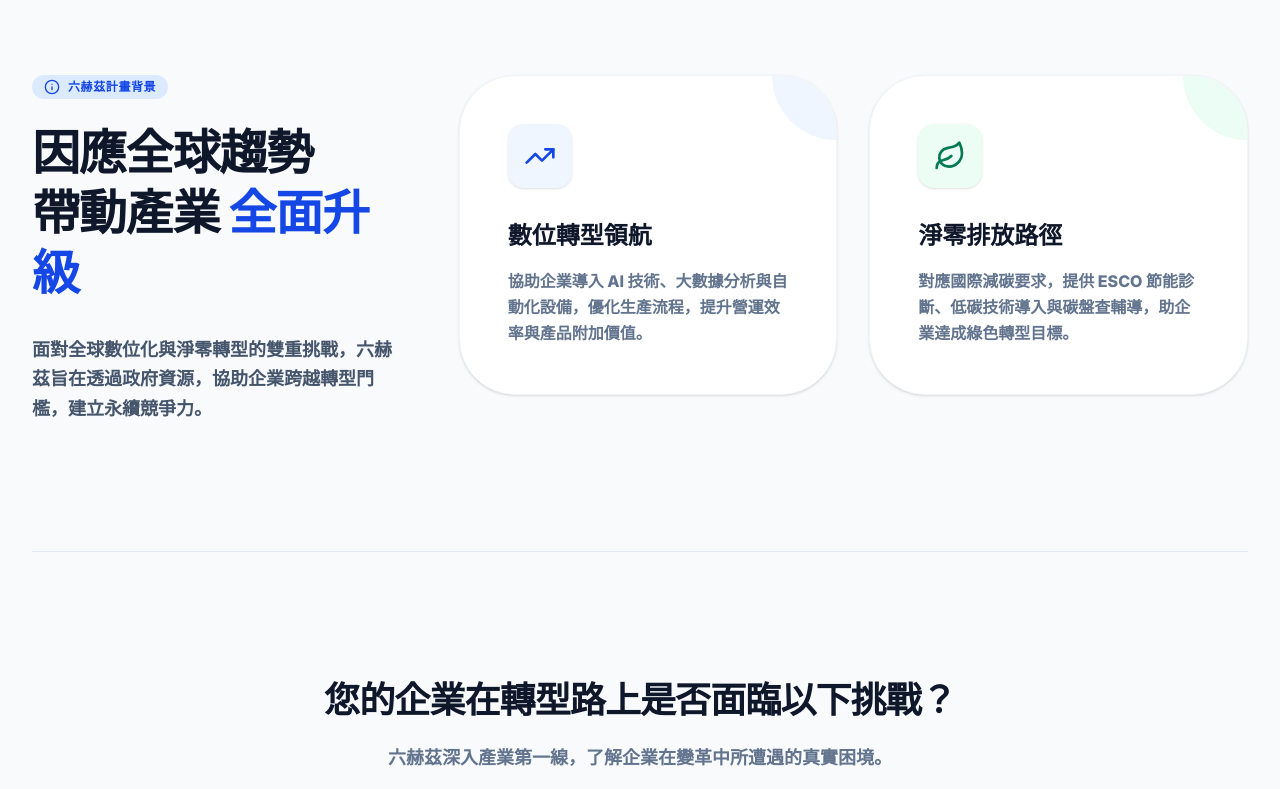
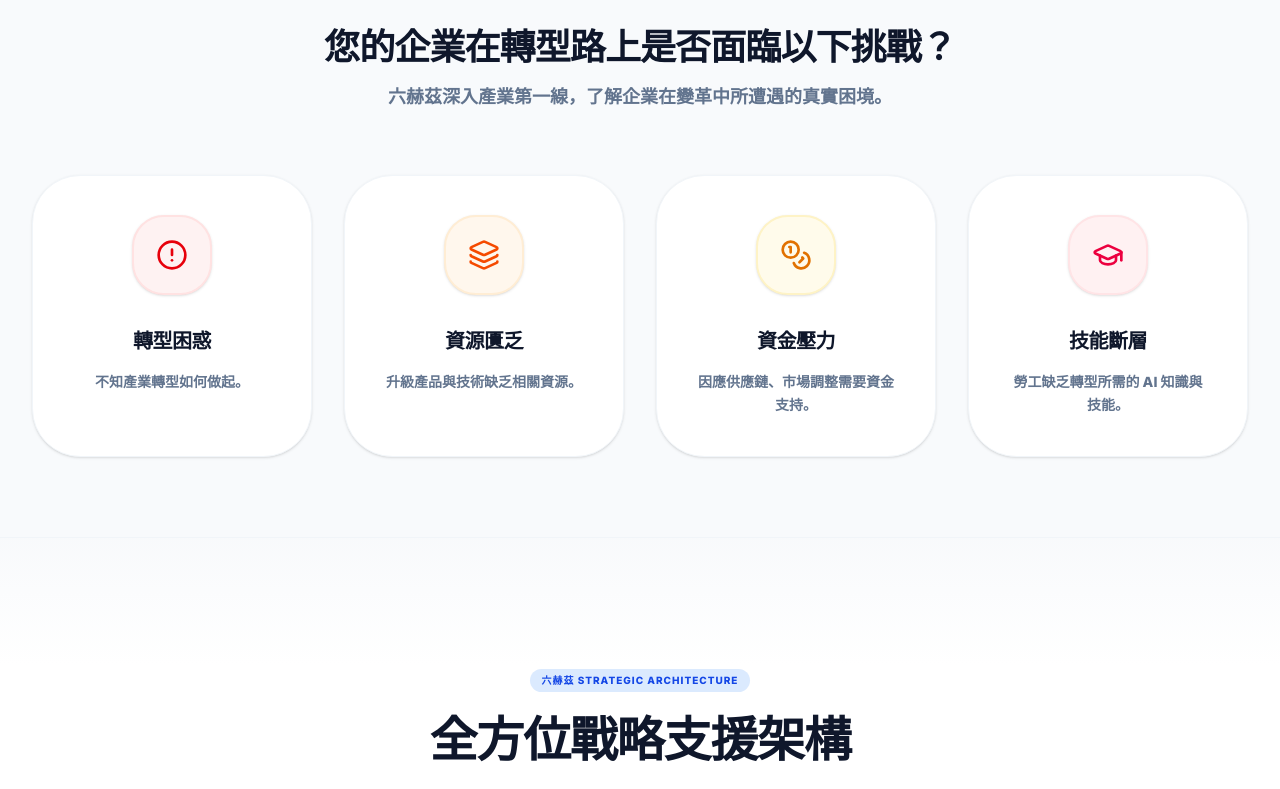
Before and after one commit to Lee-unhn/-19-1, a React (Vite) app: page / in a window 1280 px wide. Shown: the part 2380-3169 px from the top of the page. Built offline with nearby package versions, Linux system fonts and the light colour scheme.

Commit message:
刪除不必要項目

```diff
--- a/src/App.tsx
+++ b/src/App.tsx
@@ -25,7 +25,9 @@ import {
   Package,
   AlertCircle,
   Layers,
-  Coins
+  Coins,
+  ChevronRight,
+  ChevronDown
 } from 'lucide-react';
 import { cn } from './lib/utils';
 
@@ -199,28 +201,28 @@ const Hero = () => (
   </section>
 );
 
-const ProjectBackground = () => {
+const Challenges = () => {
   const challenges = [
     {
-      icon: <AlertCircle className="w-8 h-8" />,
+      icon: <AlertCircle className="w-6 h-6 sm:w-8 sm:h-8" />,
       title: "轉型困惑",
       desc: "不知產業轉型如何做起。",
       color: "bg-red-50 text-red-600 border-red-100"
     },
     {
-      icon: <Layers className="w-8 h-8" />,
+      icon: <Layers className="w-6 h-6 sm:w-8 sm:h-8" />,
       title: "資源匱乏",
       desc: "升級產品與技術缺乏相關資源。",
       color: "bg-orange-50 text-orange-600 border-orange-100"
     },
     {
-      icon: <Coins className="w-8 h-8" />,
+      icon: <Coins className="w-6 h-6 sm:w-8 sm:h-8" />,
       title: "資金壓力",
       desc: "因應供應鏈、市場調整需要資金支持。",
       color: "bg-amber-50 text-amber-600 border-amber-100"
     },
     {
-      icon: <GraduationCap className="w-8 h-8" />,
+      icon: <GraduationCap className="w-6 h-6 sm:w-8 sm:h-8" />,
       title: "技能斷層",
       desc: "勞工缺乏轉型所需的 AI 知識與技能。",
       color: "bg-rose-50 text-rose-600 border-rose-100"
@@ -228,83 +230,33 @@ const ProjectBackground = () => {
   ];
 
   return (
-    <section id="background" className="py-32 bg-slate-50 border-y border-slate-100 overflow-hidden relative">
-      <div className="absolute top-1/2 left-1/2 -translate-x-1/2 -translate-y-1/2 w-[1000px] h-[1000px] bg-blue-50/50 rounded-full blur-[120px] -z-10"></div>
-
+    <section id="challenges" className="py-20 bg-slate-50 border-y border-slate-100 overflow-hidden relative">
       <div className="max-w-7xl mx-auto px-4 sm:px-6 lg:px-8">
-        <div className="grid lg:grid-cols-3 gap-16 items-start mb-32">
-          <div className="lg:col-span-1">
-            <div className="inline-flex items-center gap-2 px-3 py-1 rounded-full bg-blue-100 text-blue-700 text-xs font-black uppercase tracking-wider mb-6">
-              <Info className="w-4 h-4" />
-              六赫茲計畫背景
-            </div>
-            <h2 className="text-3xl sm:text-4xl lg:text-5xl font-black text-slate-900 mb-8 leading-tight tracking-tight">
-              因應全球趨勢 <br />
-              帶動產業 <span className="text-blue-700">全面升級</span>
-            </h2>
-            <p className="text-lg text-slate-600 leading-relaxed font-black">
-              面對全球數位化與淨零轉型的雙重挑戰，六赫茲旨在透過政府資源，協助企業跨越轉型門檻，建立永續競爭力。
-            </p>
+        <div className="text-center mb-12 sm:mb-16">
+          <h3 className="text-3xl sm:text-4xl font-black text-slate-900 mb-4 tracking-tight">您的企業在轉型路上是否面臨以下挑戰？</h3>
+          <p className="text-base sm:text-lg text-slate-500 font-black max-w-2xl mx-auto">六赫茲深入產業第一線，了解企業在變革中所遭遇的真實困境。</p>
         </div>
 
-          <div className="lg:col-span-2 grid sm:grid-cols-2 gap-8">
-            <div className="bg-white p-12 rounded-[3.5rem] shadow-sm border border-slate-100 hover:shadow-2xl transition-all duration-500 group relative overflow-hidden">
-              <div className="absolute top-0 right-0 w-32 h-32 bg-blue-50 rounded-full -mr-16 -mt-16 transition-transform group-hover:scale-150 duration-700"></div>
-              <div className="relative">
-                <div className="w-16 h-16 bg-blue-50 rounded-2xl flex items-center justify-center text-blue-700 mb-8 group-hover:bg-blue-700 group-hover:text-white transition-all duration-300 shadow-sm">
-                  <TrendingUp className="w-8 h-8" />
-                </div>
-                <h3 className="text-2xl font-black text-slate-900 mb-4">數位轉型領航</h3>
-                <p className="text-slate-500 text-base leading-relaxed font-black">
-                  協助企業導入 AI 技術、大數據分析與自動化設備，優化生產流程，提升營運效率與產品附加價值。
-                </p>
-              </div>
-            </div>
-
-            <div className="bg-white p-12 rounded-[3.5rem] shadow-sm border border-slate-100 hover:shadow-2xl transition-all duration-500 group relative overflow-hidden">
-              <div className="absolute top-0 right-0 w-32 h-32 bg-emerald-50 rounded-full -mr-16 -mt-16 transition-transform group-hover:scale-150 duration-700"></div>
-              <div className="relative">
-                <div className="w-16 h-16 bg-emerald-50 rounded-2xl flex items-center justify-center text-emerald-700 mb-8 group-hover:bg-emerald-700 group-hover:text-white transition-all duration-300 shadow-sm">
-                  <Leaf className="w-8 h-8" />
-                </div>
-                <h3 className="text-2xl font-black text-slate-900 mb-4">淨零排放路徑</h3>
-                <p className="text-slate-500 text-base leading-relaxed font-black">
-                  對應國際減碳要求，提供 ESCO 節能診斷、低碳技術導入與碳盤查輔導，助企業達成綠色轉型目標。
-                </p>
-              </div>
-            </div>
-          </div>
-        </div>
-
-        <div className="pt-32 border-t border-slate-200 relative">
-          <div className="text-center mb-20">
-            <h3 className="text-4xl font-black text-slate-900 mb-6 tracking-tight">您的企業在轉型路上是否面臨以下挑戰？</h3>
-            <p className="text-lg text-slate-500 font-black max-w-2xl mx-auto">六赫茲深入產業第一線，了解企業在變革中所遭遇的真實困境。</p>
-          </div>
-
-          <div className="grid grid-cols-1 sm:grid-cols-2 lg:grid-cols-4 gap-4 sm:gap-8">
+        <div className="grid grid-cols-2 lg:grid-cols-4 gap-4 sm:gap-8">
           {challenges.map((item, idx) => (
             <motion.div
               key={idx}
-                initial={{ opacity: 0, y: 30 }}
+              initial={{ opacity: 0, y: 20 }}
               whileInView={{ opacity: 1, y: 0 }}
               viewport={{ once: true }}
-                transition={{ delay: idx * 0.1, duration: 0.6 }}
+              transition={{ delay: idx * 0.1, duration: 0.5 }}
               className="group relative"
             >
-                <div className="absolute inset-0 bg-white rounded-[2rem] sm:rounded-[3rem] shadow-sm border border-slate-100 group-hover:shadow-3xl group-hover:-translate-y-3 transition-all duration-500"></div>
-                <div className="relative p-6 sm:p-10 flex flex-col items-center text-center">
-                  <div className={`w-16 h-16 sm:w-24 sm:h-24 rounded-2xl sm:rounded-[2.5rem] flex items-center justify-center mb-6 sm:mb-10 border-2 ${item.color} group-hover:rotate-12 transition-transform duration-500 shadow-sm`}>
+              <div className="absolute inset-0 bg-white rounded-[1.5rem] sm:rounded-[3rem] shadow-sm border border-slate-100 group-hover:shadow-xl group-hover:-translate-y-2 transition-all duration-500"></div>
+              <div className="relative p-5 sm:p-10 flex flex-col items-center text-center">
+                <div className={`w-12 h-12 sm:w-20 sm:h-20 rounded-xl sm:rounded-[2rem] flex items-center justify-center mb-4 sm:mb-8 border-2 ${item.color} group-hover:rotate-6 transition-transform duration-500 shadow-sm`}>
                   {item.icon}
                 </div>
-                  <h4 className="text-xl sm:text-2xl font-black text-slate-900 mb-3 sm:mb-5 tracking-tight">{item.title}</h4>
-                  <p className="text-slate-500 text-sm sm:text-base leading-relaxed font-black">{item.desc}</p>
-
-                  <div className="mt-6 sm:mt-10 w-10 h-1.5 bg-slate-100 rounded-full group-hover:w-20 group-hover:bg-blue-500 transition-all duration-500"></div>
+                <h4 className="text-lg sm:text-xl font-black text-slate-900 mb-2 sm:mb-4 tracking-tight">{item.title}</h4>
+                <p className="text-slate-500 text-[10px] sm:text-sm leading-relaxed font-black">{item.desc}</p>
               </div>
             </motion.div>
           ))}
-          </div>
         </div>
       </div>
     </section>
@@ -594,33 +546,7 @@ const Measures = () => {
   );
 };
 
-const Support = () => (
-  <section id="support" className="py-24 bg-slate-50">
-    <div className="max-w-7xl mx-auto px-4 sm:px-6 lg:px-8">
-      <div className="text-center mb-20">
-        <h2 className="text-4xl font-black text-slate-900 mb-4 tracking-tight">加值支援服務</h2>
-        <p className="text-lg text-slate-500 font-black">除了核心輔導，六赫茲更提供多維度的資源對接</p>
-      </div>
-      <div className="grid md:grid-cols-3 gap-10">
-        {[
-          { icon: <TrendingUp />, title: "財務來相挺", desc: "提供融資診斷與債務協商服務，協助企業爭取營運資金，穩定現金流。" },
-          { icon: <Zap />, title: "勞動力再充電", desc: "補助企業辦理內部訓練費用，個別型最高補助達 95 萬元。" },
-          { icon: <Leaf />, title: "綠色節能升級", desc: "能源流向盤點、設備效率診斷，提供最具成本效益的減碳改善建議。" }
-        ].map((s, idx) => (
-          <div key={idx} className="bg-white p-10 rounded-[2.5rem] border border-slate-100 shadow-sm hover:shadow-xl transition-all duration-300">
-            <div className="w-14 h-14 bg-blue-50 text-blue-700 rounded-2xl flex items-center justify-center mb-8">
-              {s.icon}
-            </div>
-            <h3 className="text-2xl font-black text-slate-900 mb-4">{s.title}</h3>
-            <p className="text-slate-500 leading-relaxed font-black">{s.desc}</p>
-          </div>
-        ))}
-      </div>
-    </div>
-  </section>
-);
-
-const Process = () => {
+const ServiceEcosystem = () => {
   const steps = [
     { title: '線上申請', desc: '填寫企業基本需求，完成初步意願登記。', icon: <Rocket className="w-5 h-5" /> },
     { title: '資格審核', desc: '由專人確認申請資格，並指派合適資深顧問團隊。', icon: <ShieldCheck className="w-5 h-5" /> },
@@ -629,16 +555,28 @@ const Process = () => {
   ];
 
   return (
-    <section id="process" className="py-32 max-w-7xl mx-auto px-4 sm:px-6 lg:px-8">
+    <section id="service-ecosystem" className="py-32 bg-white overflow-hidden">
+      <div className="max-w-7xl mx-auto px-4 sm:px-6 lg:px-8">
+        {/* Header */}
         <div className="text-center mb-24">
           <div className="inline-flex items-center gap-2 px-3 py-1 rounded-full bg-blue-100 text-blue-700 text-[10px] font-black uppercase tracking-widest mb-6">
             Standardized Workflow
           </div>
-        <h2 className="text-5xl font-black text-slate-900 mb-6 tracking-tight">標準化輔導流程</h2>
-        <p className="text-xl text-slate-500 max-w-2xl mx-auto font-black">專業、透明、高效的轉型路徑，確保每一個環節都精準到位。</p>
+          <h2 className="text-4xl sm:text-5xl font-black text-slate-900 mb-6 tracking-tight">標準化輔導流程</h2>
+          <p className="text-lg sm:text-xl text-slate-500 max-w-3xl mx-auto font-black leading-relaxed">
+            專業、透明、高效的轉型路徑，確保每一個環節都精準到位。
+          </p>
         </div>
-      <div className="grid md:grid-cols-4 gap-12 relative">
-        <div className="hidden md:block absolute top-16 left-0 right-0 h-1 bg-slate-100 -z-10"></div>
+
+        {/* Process Steps */}
+        <div className="relative">
+          {/* Connecting Line - Always Horizontal */}
+          <div className="absolute top-12 left-0 right-0 h-0.5 bg-slate-100 -z-10">
+            <div className="absolute top-0 left-0 h-full bg-blue-700 w-0 group-hover:w-full transition-all duration-1000"></div>
+          </div>
+
+          {/* 4-Column Grid for all sizes to show all steps at once */}
+          <div className="grid grid-cols-4 gap-2 sm:gap-4 lg:gap-8">
             {steps.map((step, idx) => (
               <motion.div
                 key={idx}
@@ -646,21 +584,36 @@ const Process = () => {
                 whileInView={{ opacity: 1, y: 0 }}
                 viewport={{ once: true }}
                 transition={{ delay: idx * 0.1 }}
-            className="relative group text-center"
+                className="relative group flex flex-col items-center text-center"
               >
-            <div className="w-32 h-32 rounded-[2.5rem] bg-white border-8 border-slate-50 shadow-xl flex flex-col items-center justify-center mb-10 mx-auto group-hover:bg-blue-700 group-hover:border-blue-50 transition-all duration-500 relative">
-              <span className="absolute -top-4 -left-4 w-10 h-10 bg-slate-900 text-white rounded-2xl flex items-center justify-center text-sm font-black group-hover:bg-emerald-500 transition-colors">
+                {/* Step Circle - Scaled for mobile */}
+                <div className="w-12 h-12 sm:w-20 sm:h-20 lg:w-24 lg:h-24 rounded-xl sm:rounded-[2rem] bg-white border-2 sm:border-4 border-slate-50 shadow-md sm:shadow-lg flex flex-col items-center justify-center mb-4 sm:mb-8 group-hover:bg-blue-700 group-hover:border-blue-50 transition-all duration-500 relative z-10">
+                  <span className="absolute -top-1 -left-1 sm:-top-2 sm:-left-2 w-5 h-5 sm:w-8 sm:h-8 bg-slate-900 text-white rounded-md sm:rounded-xl flex items-center justify-center text-[10px] sm:text-xs font-black group-hover:bg-emerald-500 transition-colors shadow-lg">
                     0{idx + 1}
                   </span>
-              <div className="text-slate-300 group-hover:text-blue-200 transition-colors mb-2">
+                  <div className="text-slate-300 group-hover:text-blue-200 transition-colors scale-75 sm:scale-100">
                     {step.icon}
                   </div>
-              <span className="text-xs font-black text-slate-400 group-hover:text-white/50 transition-colors uppercase tracking-widest">Step</span>
                 </div>
-            <h3 className="text-2xl font-black text-slate-900 mb-4">{step.title}</h3>
-            <p className="text-sm text-slate-500 leading-relaxed font-black px-4">{step.desc}</p>
+
+                {/* Content - Scaled for mobile */}
+                <div className="px-1 sm:px-4">
+                  <h4 className="text-[10px] sm:text-lg lg:text-xl font-black text-slate-900 mb-1 sm:mb-3 group-hover:text-blue-700 transition-colors leading-tight">{step.title}</h4>
+                  <p className="hidden sm:block text-[10px] sm:text-xs text-slate-500 leading-relaxed font-black">{step.desc}</p>
+                </div>
+
+                {/* Arrow Indicator - Always Horizontal, hidden on very small screens if too cramped */}
+                {idx < steps.length - 1 && (
+                  <div className="absolute top-6 sm:top-10 lg:top-12 left-[calc(100%-0.5rem)] sm:left-[calc(100%-1rem)] -translate-y-1/2 z-20 flex items-center justify-center">
+                    <div className="w-4 h-4 sm:w-8 sm:h-8 rounded-full bg-white border border-slate-100 shadow-sm flex items-center justify-center text-slate-300 group-hover:text-blue-700 group-hover:border-blue-200 transition-all duration-300">
+                      <ChevronRight className="w-2 h-2 sm:w-4 h-4" />
+                    </div>
+                  </div>
+                )}
               </motion.div>
             ))}
+          </div>
+        </div>
       </div>
     </section>
   );
@@ -814,24 +767,26 @@ const Footer = () => (
   <footer className="py-24 bg-white border-t border-slate-100">
     <div className="max-w-7xl mx-auto px-4 sm:px-6 lg:px-8">
       <div className="grid md:grid-cols-4 gap-16 mb-20">
-        <div className="md:col-span-2">
-          <div className="flex flex-col mb-8">
-            <span className="text-sm font-light text-blue-700 uppercase tracking-[0.3em] mb-1">推動產業升級</span>
-            <span className="text-sm font-light text-blue-700 uppercase tracking-[0.3em]">強化企業競爭力</span>
-          </div>
-          <p className="text-slate-500 text-lg leading-relaxed max-w-md font-light">
-            六赫茲 (The Hex) 致力於成為企業轉型路上的最強後盾，對接政府資源，共創產業新價值。六赫茲以專業診斷為起點，陪伴企業邁向 AI 與淨零的永續未來。
-          </p>
-        </div>
-
-        <div>
+        <div className="md:col-span-1">
           <h4 className="font-black text-slate-900 uppercase tracking-[0.2em] text-xs mb-8">計畫專區</h4>
           <ul className="space-y-4 text-sm text-slate-500 font-light">
             <li><button onClick={() => window.scrollTo({top: 0, behavior: 'smooth'})} className="hover:text-blue-700 transition-colors">計畫簡介</button></li>
             <li><button onClick={() => document.getElementById('overview')?.scrollIntoView({behavior: 'smooth'})} className="hover:text-blue-700 transition-colors">策略總覽</button></li>
             <li><button onClick={() => document.getElementById('talent')?.scrollIntoView({behavior: 'smooth'})} className="hover:text-blue-700 transition-colors">人才培育</button></li>
-            <li><button onClick={() => document.getElementById('process')?.scrollIntoView({behavior: 'smooth'})} className="hover:text-blue-700 transition-colors">輔導流程</button></li>
+            <li><button onClick={() => document.getElementById('service-ecosystem')?.scrollIntoView({behavior: 'smooth'})} className="hover:text-blue-700 transition-colors">服務流程</button></li>
           </ul>
+        </div>
+
+        <div className="md:col-span-1"></div>
+
+        <div className="md:col-span-2 text-right">
+          <div className="flex flex-col mb-8 items-end">
+            <span className="text-sm font-light text-blue-700 uppercase tracking-[0.3em] mb-1">推動產業升級</span>
+            <span className="text-sm font-light text-blue-700 uppercase tracking-[0.3em]">強化企業競爭力</span>
+          </div>
+          <p className="text-slate-500 text-lg leading-relaxed max-w-md font-light ml-auto">
+            六赫茲 (The Hex) 致力於成為企業轉型路上的最強後盾，對接政府資源，共創產業新價值。六赫茲以專業診斷為起點，陪伴企業邁向 AI 與淨零的永續未來。
+          </p>
         </div>
       </div>
 
@@ -856,11 +811,10 @@ export default function App() {
     <div className="min-h-screen font-sans selection:bg-blue-100 selection:text-blue-900">
       <Hero />
       <WhyChooseUs />
-      <ProjectBackground />
+      <Challenges />
       <Measures />
       <SuccessStories />
-      <Support />
-      <Process />
+      <ServiceEcosystem />
       <FAQ />
       <ApplicationForm />
       <Footer />
```
Lines whose indentation alone changed are shown as unchanged.
